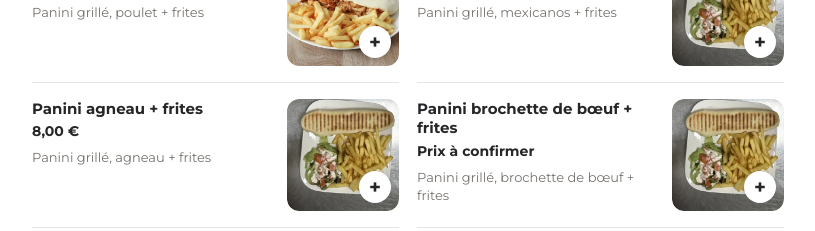
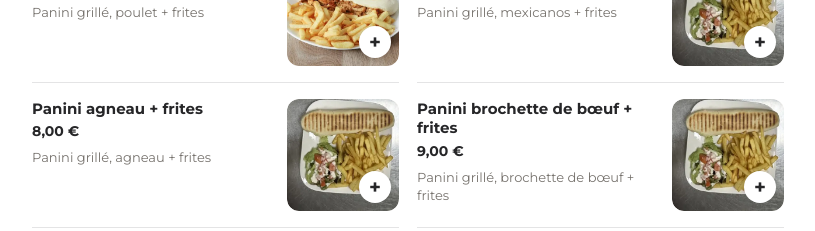
Before and after one commit to volkandigital/maquette-koupfaim, a plain HTML site: page index.html in a window 1280 px wide. Shown: the part 2859-3090 px from the top of the page, without its empty margins (48-863 px from the left). Drawn offline with Linux system fonts and the light colour scheme.

Commit message:
Panini brochette de bœuf 9 €
Co-Authored-By: Claude Opus 5.5 <noreply@anthropic.com>
Claude-Session: https://claude.ai/code/session_01La1Zd8vjoFZ4VNrKonfeXe

```diff
--- a/index.html
+++ b/index.html
@@ -802,7 +802,7 @@ const MENU = [
   PN("pa-poulet","Panini poulet + frites",7.00,"poulet"),
   PN("pa-mex","Panini mexicanos + frites",7.00,"mexicanos"),
   PN("pa-agneau","Panini agneau + frites",8.00,"agneau"),
-  PN("pa-bboeuf","Panini brochette de bœuf + frites",null,"brochette de bœuf"),
+  PN("pa-bboeuf","Panini brochette de bœuf + frites",9.00,"brochette de bœuf"),
   PN("pa-tenders","Panini tenders + frites",7.00,"tenders"),
  ]},
  {cat:"Burgers", items:[
```
